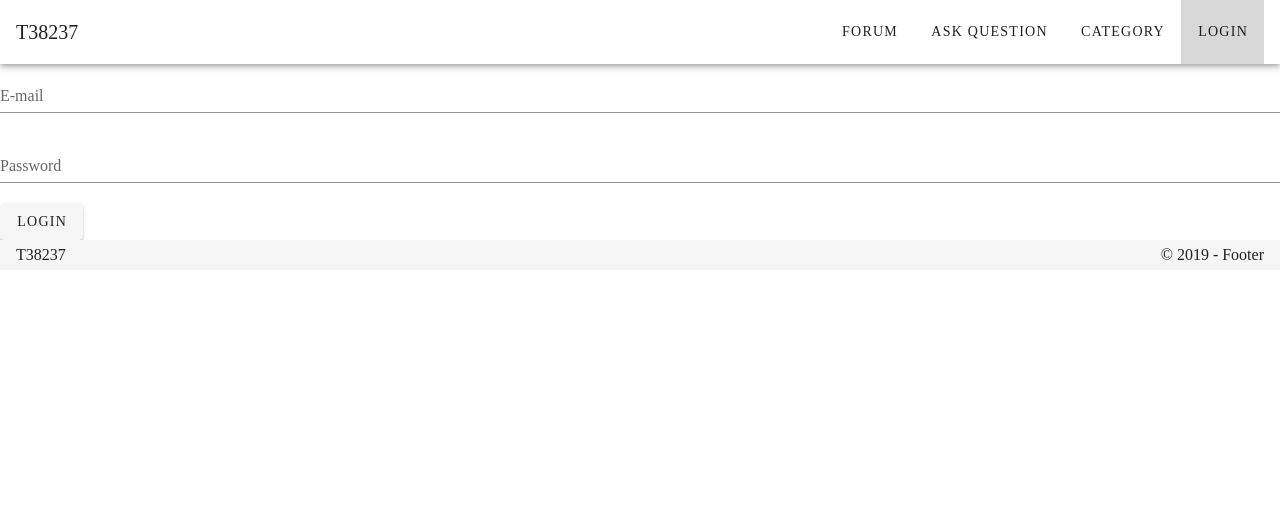
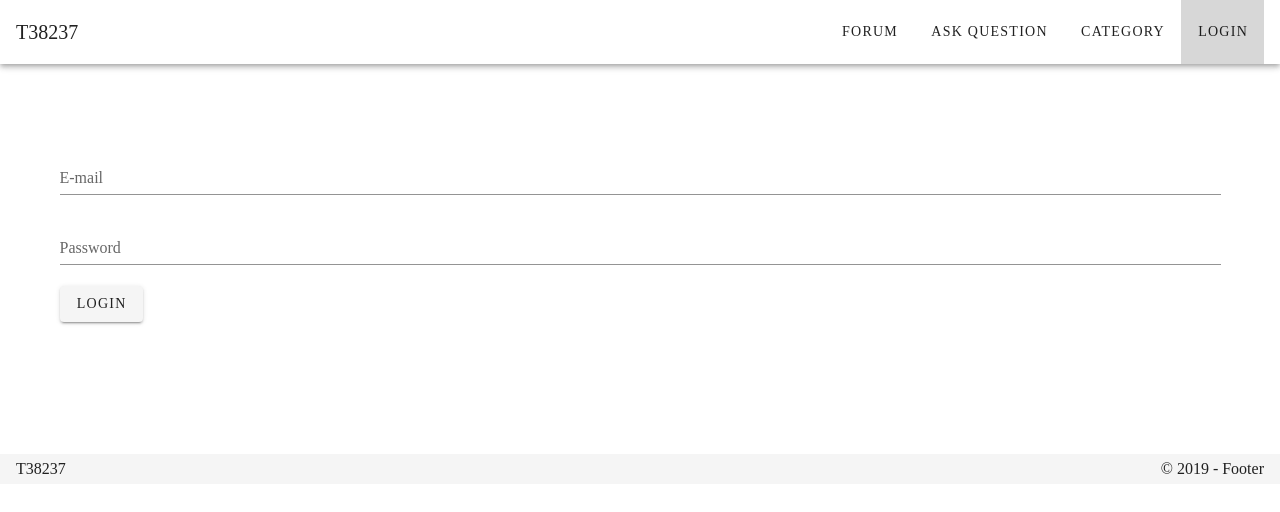
Before and after one commit to aydevelop/Forum-SPA, a Nuxt app: page /login in a window 1280 px wide. Shown: the top 512 px of the page. Built offline with nearby package versions, Linux system fonts and the light colour scheme.

Commit message:
add login2 page

```diff
--- a/layouts/default.vue
+++ b/layouts/default.vue
@@ -1,7 +1,9 @@
 <template>
   <div>
     <toolbar />
-    <nuxt />
+    <div class="default-nuxt-layout">
+      <nuxt />
+    </div>
     <app-footer />
   </div>
 </template>
@@ -21,3 +23,10 @@ export default {
 }
 
 </script>
+
+<style scoped>
+.default-nuxt-layout{
+  margin-top:70px;
+  margin-bottom: 120px;
+}
+</style>
--- a/nuxt.config.js
+++ b/nuxt.config.js
@@ -49,6 +49,7 @@ export default {
   ** See https://axios.nuxtjs.org/options
   */
   axios: {
+    baseURL: 'http://vl.test/api'
   },
   /*
   ** vuetify module configuration
--- a/pages/login/index.vue
+++ b/pages/login/index.vue
@@ -1,5 +1,6 @@
 <template>
-  <v-form>
+  <v-container>
+    <v-form @submit.prevent="login">
         <v-text-field
         label="E-mail"
         v-model="form.email"
@@ -18,6 +19,7 @@
         </v-btn>
 
     </v-form>
+  </v-container>
 </template>>
 
 <script>
@@ -25,8 +27,17 @@ export default {
     data(){
         return{
             form: {
-                email: null,
-                password: null
+                email: "",
+                password: ""
+            }
+        }
+    },
+    methods:{
+        async login(){
+            try {
+                let data = await this.$axios.$post('auth/login', this.form);
+            }catch(e){
+                console.log("errrrrrror: " + JSON.stringify(e.response));
             }
         }
     }
```
Lines whose indentation alone changed are shown as unchanged.
